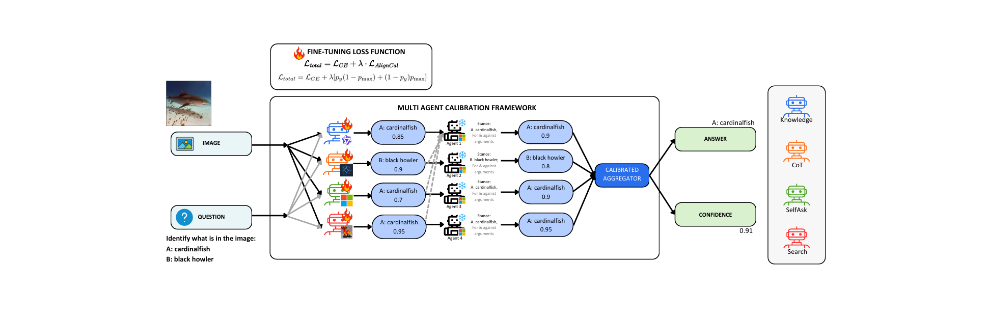
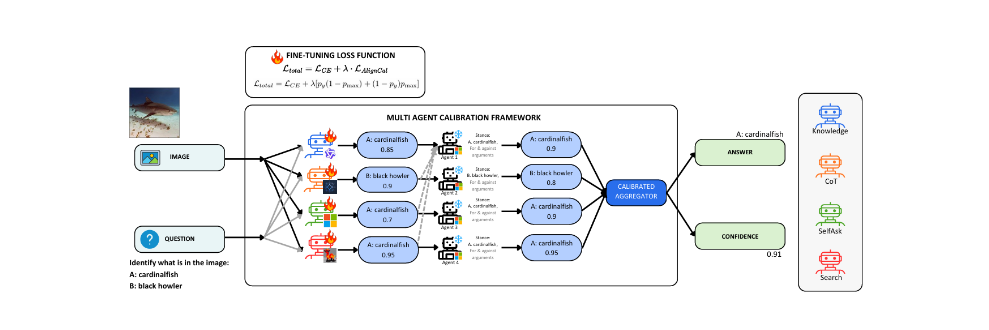
Before and after one commit to refine-align/refine-align.github.io, a plain HTML site: page index.html in a window 1280 px wide. Shown: the part 470-800 px from the top of the page, without its empty margins (145-1134 px from the left). Drawn offline with nearby package versions, Linux system fonts and the light colour scheme; some icons are missing; a web font is replaced by a local one.

Commit message:
Update index.html

```diff
--- a/index.html
+++ b/index.html
@@ -86,7 +86,7 @@
       <div class="column is-10 has-text-centered">
         <img src="./static/images/agentic_framework.png"
              alt="Framework Diagram"
-             style="max-width: 90%; border-radius: 8px;">
+             style="width: 1200px; max-width: 100%; border-radius: 8px;">
       </div>
     </div>
   </div>
```
